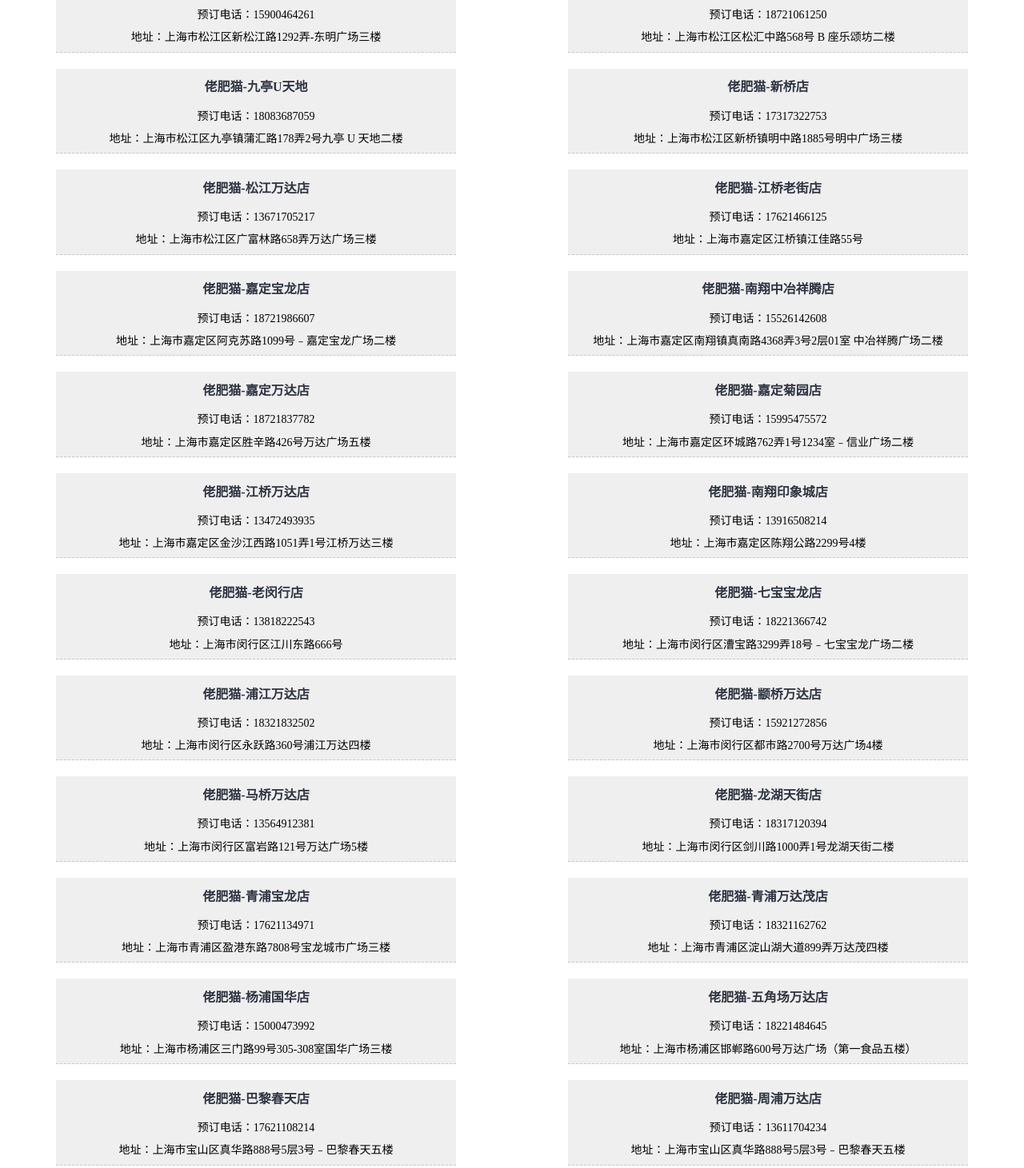
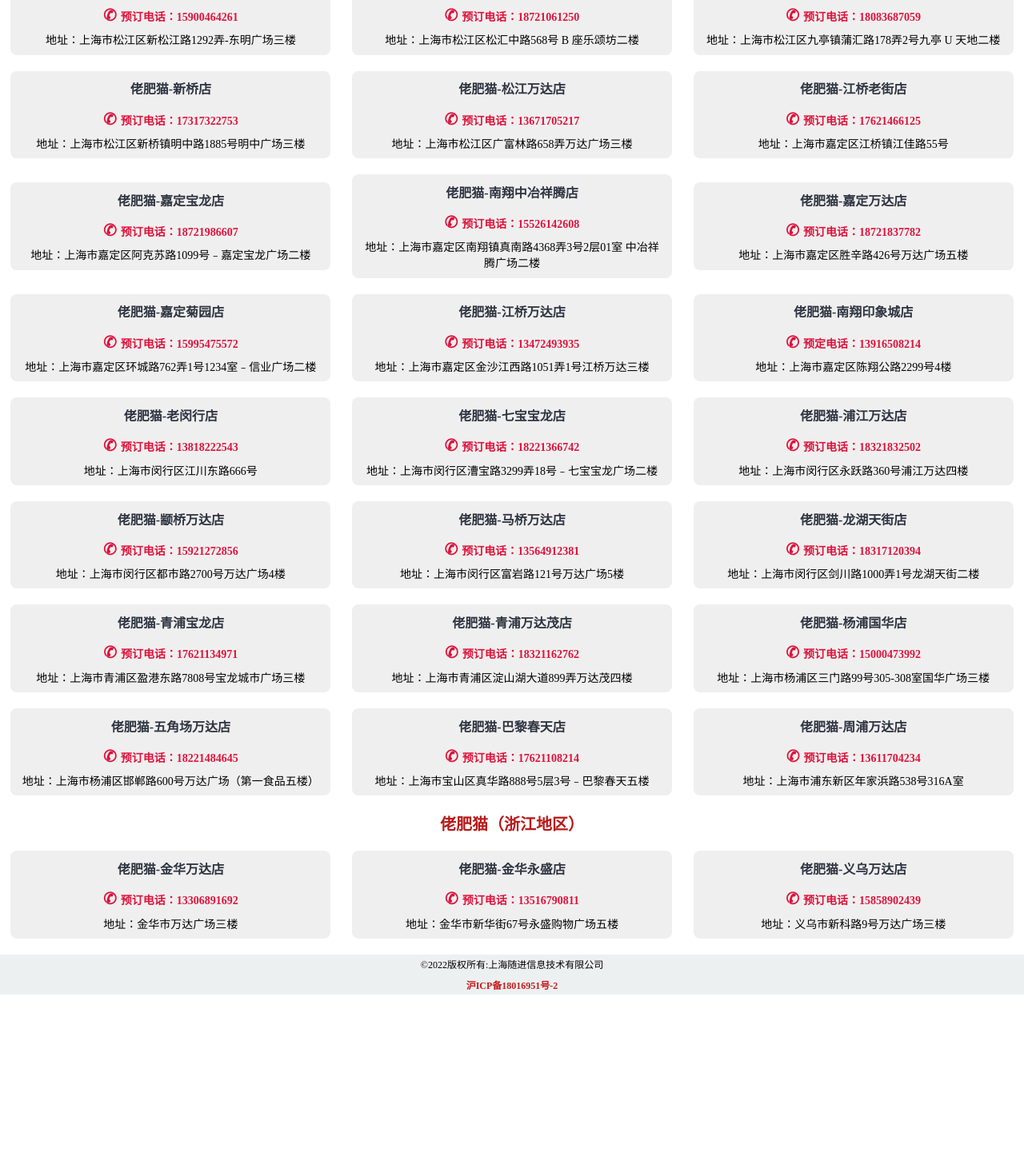
Before and after one commit to stevecams/laomaocy, a plain HTML site: page index.html in a window 1280 px wide. Shown: the part 166-1627 px from the top of the page at 80% size. After the commit the page ends 1412 px from the top, so only its background shows below. Drawn offline with Linux system fonts and the light colour scheme.

Commit message:
拨号
新增预定电话拨号功能

```diff
--- a/index.html
+++ b/index.html
@@ -19,141 +19,141 @@
             <div class="flex">
                 <ul>
                     <li class="h4"> 佬肥猫-东明店</li>
-                    <li>预订电话：15900464261</li>
+                    <li class="phone"><a href="tel:15900464261">预订电话：15900464261</a></li>
                     <li>地址：上海市松江区新松江路1292弄-东明广场三楼</li>
                 </ul>
                 <ul>
                     <li class="h4"> 佬肥猫-乐颂坊店</li>
-                    <li>预订电话：18721061250</li>
+                    <li class="phone"><a href="tel:18721061250">预订电话：18721061250</a></li>
                     <li>地址：上海市松江区松汇中路568号 B 座乐颂坊二楼</li>
                 </ul>
                 <ul>
                     <li class="h4">佬肥猫-九亭U天地</li>
-                    <li>预订电话：18083687059</li>
+                    <li class="phone"><a href="tel:18083687059">预订电话：18083687059</a></li>
                     <li>地址：上海市松江区九亭镇蒲汇路178弄2号九亭 U 天地二楼</li>
                 </ul>
                 <ul>
                     <li class="h4">佬肥猫-新桥店</li>
-                    <li>预订电话：17317322753</li>
+                    <li class="phone"><a href="tel:17317322753">预订电话：17317322753</a></li>
                     <li>地址：上海市松江区新桥镇明中路1885号明中广场三楼</li>
                 </ul>
                 <ul>
                     <li class="h4">佬肥猫-松江万达店</li>
-                    <li>预订电话：13671705217</li>
+                    <li class="phone"><a href="tel:13671705217">预订电话：13671705217</a></li>
                     <li>地址：上海市松江区广富林路658弄万达广场三楼</li>
                 </ul>
                 <ul>
                     <li class="h4">佬肥猫-江桥老街店</li>
-                    <li>预订电话：17621466125</li>
+                    <li class="phone"><a href="tel:17621466125">预订电话：17621466125</a></li>
                     <li>地址：上海市嘉定区江桥镇江佳路55号</li>
                 </ul>
                 <ul>
                     <li class="h4">佬肥猫-嘉定宝龙店</li>
-                    <li>预订电话：18721986607</li>
+                    <li class="phone"><a href="tel:18721986607">预订电话：18721986607</a></li>
                     <li>地址：上海市嘉定区阿克苏路1099号﹣嘉定宝龙广场二楼</li>
                 </ul>
                 <ul>
                     <li class="h4">佬肥猫-南翔中冶祥腾店</li>
-                    <li>预订电话：15526142608</li>
+                    <li class="phone"><a href="tel:15526142608">预订电话：15526142608</a></li>
                     <li>地址：上海市嘉定区南翔镇真南路4368弄3号2层01室
                         中冶祥腾广场二楼</li>
                 </ul>
                 <ul>
                     <li class="h4">佬肥猫-嘉定万达店</li>
-                    <li>预订电话：18721837782</li>
+                    <li class="phone"><a href="tel:18721837782">预订电话：18721837782</a></li>
                     <li>地址：上海市嘉定区胜辛路426号万达广场五楼</li>
                 </ul>
                 <ul>
                     <li class="h4">佬肥猫-嘉定菊园店</li>
-                    <li>预订电话：15995475572</li>
+                    <li class="phone"><a href="tel:15995475572">预订电话：15995475572</a></li>
                     <li>地址：上海市嘉定区环城路762弄1号1234室﹣信业广场二楼</li>
                 </ul>
                 <ul>
                     <li class="h4">佬肥猫-江桥万达店</li>
-                    <li>预订电话：13472493935</li>
+                    <li class="phone"><a href="tel:13472493935">预订电话：13472493935</a></li>
                     <li>地址：上海市嘉定区金沙江西路1051弄1号江桥万达三楼</li>
                 </ul>
                 <ul>
                     <li class="h4">佬肥猫-南翔印象城店</li>
-                    <li>预订电话：13916508214</li>
+                    <li class="phone"><a href="tel:13916508214">预定电话：13916508214</a></li>
                     <li>地址：上海市嘉定区陈翔公路2299号4楼</li>
                 </ul>
                 <ul>
                     <li class="h4">佬肥猫-老闵行店</li>
-                    <li>预订电话：13818222543</li>
+                    <li class="phone"><a href="tel:13818222543">预订电话：13818222543</a></li>
                     <li>地址：上海市闵行区江川东路666号</li>
                 </ul>
                 <ul>
                     <li class="h4">佬肥猫-七宝宝龙店</li>
-                    <li>预订电话：18221366742</li>
+                    <li class="phone"><a href="tel:18221366742">预订电话：18221366742</a></li>
                     <li>地址：上海市闵行区漕宝路3299弄18号﹣七宝宝龙广场二楼</li>
                 </ul>
                 <ul>
                     <li class="h4">佬肥猫-浦江万达店</li>
-                    <li>预订电话：18321832502</li>
+                    <li class="phone"><a href="tel:18321832502">预订电话：18321832502</a></li>
                     <li>地址：上海市闵行区永跃路360号浦江万达四楼</li>
                 </ul>
                 <ul>
                     <li class="h4">佬肥猫-颛桥万达店</li>
-                    <li>预订电话：15921272856</li>
+                    <li class="phone"><a href="tel:15921272856">预订电话：15921272856</a></li>
                     <li>地址：上海市闵行区都市路2700号万达广场4楼</li>
                 </ul>
                 <ul>
                     <li class="h4">佬肥猫-马桥万达店</li>
-                    <li>预订电话：13564912381</li>
+                    <li class="phone"><a href="tel:13564912381">预订电话：13564912381</a></li>
                     <li>地址：上海市闵行区富岩路121号万达广场5楼</li>
                 </ul>
                 <ul>
                     <li class="h4">佬肥猫-龙湖天街店</li>
-                    <li>预订电话：18317120394</li>
+                    <li class="phone"><a href="tel:18317120394">预订电话：18317120394</a></li>
                     <li>地址：上海市闵行区剑川路1000弄1号龙湖天街二楼</li>
                 </ul>
                 <ul>
                     <li class="h4">佬肥猫-青浦宝龙店</li>
-                    <li>预订电话：17621134971</li>
+                    <li class="phone"><a href="tel:17621134971">预订电话：17621134971</a></li>
                     <li>地址：上海市青浦区盈港东路7808号宝龙城市广场三楼</li>
                 </ul>
                 <ul>
                     <li class="h4">佬肥猫-青浦万达茂店</li>
-                    <li>预订电话：18321162762</li>
+                    <li class="phone"><a href="tel:18321162762">预订电话：18321162762</a></li>
                     <li>地址：上海市青浦区淀山湖大道899弄万达茂四楼</li>
                 </ul>
                 <ul>
                     <li class="h4">佬肥猫-杨浦国华店</li>
-                    <li>预订电话：15000473992</li>
+                    <li class="phone"><a href="tel:15000473992">预订电话：15000473992</a></li>
                     <li>地址：上海市杨浦区三门路99号305-308室国华广场三楼</li>
                 </ul>
                 <ul>
                     <li class="h4">佬肥猫-五角场万达店</li>
-                    <li>预订电话：18221484645</li>
+                    <li class="phone"><a href="tel:18221484645">预订电话：18221484645</a></li>
                     <li>地址：上海市杨浦区邯郸路600号万达广场（第一食品五楼）</li>
                 </ul>
                 <ul>
                     <li class="h4">佬肥猫-巴黎春天店</li>
-                    <li>预订电话：17621108214</li>
+                    <li class="phone"><a href="tel:17621108214">预订电话：17621108214</a></li>
                     <li>地址：上海市宝山区真华路888号5层3号﹣巴黎春天五楼</li>
                 </ul>
                 <ul>
                     <li class="h4">佬肥猫-周浦万达店</li>
-                    <li>预订电话：13611704234</li>
-                    <li>地址：上海市宝山区真华路888号5层3号﹣巴黎春天五楼</li>
+                    <li class="phone"><a href="tel:13611704234">预订电话：13611704234</a></li>
+                    <li>地址：上海市浦东新区年家浜路538号316A室</li>
                 </ul>
             </div>
             <div class="area">佬肥猫（浙江地区）</div>
             <div class="flex">
                 <ul>
                     <li class="h4">佬肥猫-金华万达店</li>
-                    <li>预订电话：13306891692</li>
+                    <li class="phone"><a href="tel:13306891692">预订电话：13306891692</a></li>
                     <li>地址：金华市万达广场三楼</li>
                 </ul>
                 <ul>
                     <li class="h4">佬肥猫-金华永盛店</li>
-                    <li>预订电话：13516790811</li>
+                    <li class="phone"><a href="tel:13516790811">预订电话：13516790811</a></li>
                     <li>地址：金华市新华街67号永盛购物广场五楼</li>
                 </ul>
                 <ul>
                     <li class="h4">佬肥猫-义乌万达店</li>
-                    <li>预订电话：15858902439</li>
+                    <li class="phone"><a href="tel:15858902439">预订电话：15858902439</a></li>
                     <li>地址：义乌市新科路9号万达广场三楼</li>
                 </ul>
             </div>
--- a/style.css
+++ b/style.css
@@ -5,6 +5,7 @@
 
 :root{
     --text-decoration: none;
+
 }
 html{
     height: 100%;
@@ -32,7 +33,6 @@ html{
 }
 
 .list-group a{
-    /* padding-left: 20px; */
     text-decoration: none;
     font-size: 20px;
     font-weight: bold;
@@ -65,22 +65,40 @@ html{
 
 
 ul{
-    width: 500px;
+    width: 400px;
     margin: 0 auto;
     padding: 5px 10px;
-    /* background-color: #ffffff; */
+    border-radius: 8px;
     background-color:rgba(58, 51, 51, 0.075);
-    /* align-items:center; */
     margin-bottom: 20px;
     box-sizing: border-box;
-    border-bottom: 1px dashed rgb(205, 199, 199);
-
+    /* border-bottom: 1px dashed rgb(205, 199, 199); */
 }
 
 li{
     list-style:var(--text-decoration);
     padding: .3em;
     font-size: 14px;
+}
+
+.phone{
+    display: inline-block;
+    font-size: 14px;
+}
+
+a{
+    text-decoration: none;
+    color:crimson;
+    font-weight: bold;
+}
+
+.phone::before{
+    content: '\2706';
+    font-size: 20px;
+    padding-right: 5px;
+    font-weight: bold;
+    color: crimson;
+    position: relative;
 }
 
 
@@ -98,8 +116,6 @@ footer{
     height: 50px;
     width: 100%;
     margin-top: auto;
-    /* position: relative; */
-    /* overflow: hidden; */
     font-size: 12px;
     text-align: center;
     line-height: 26px;
```
